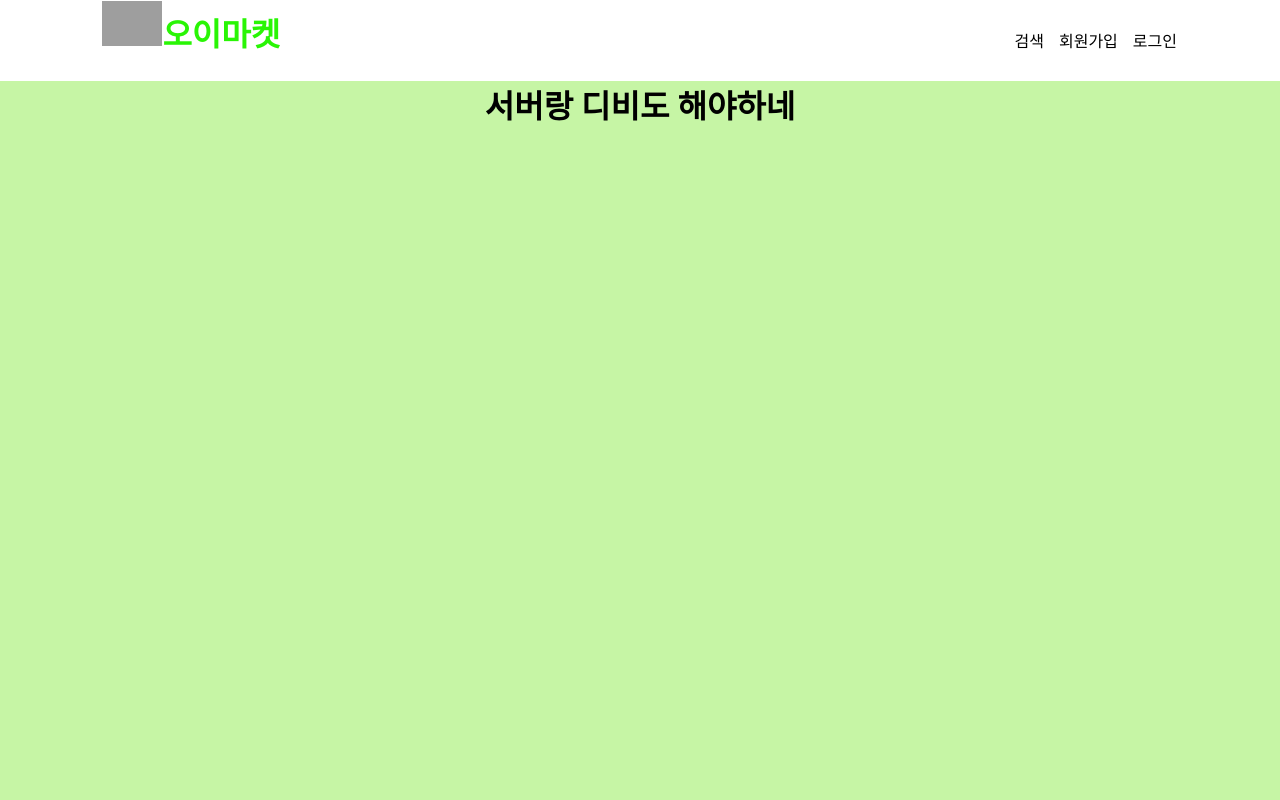
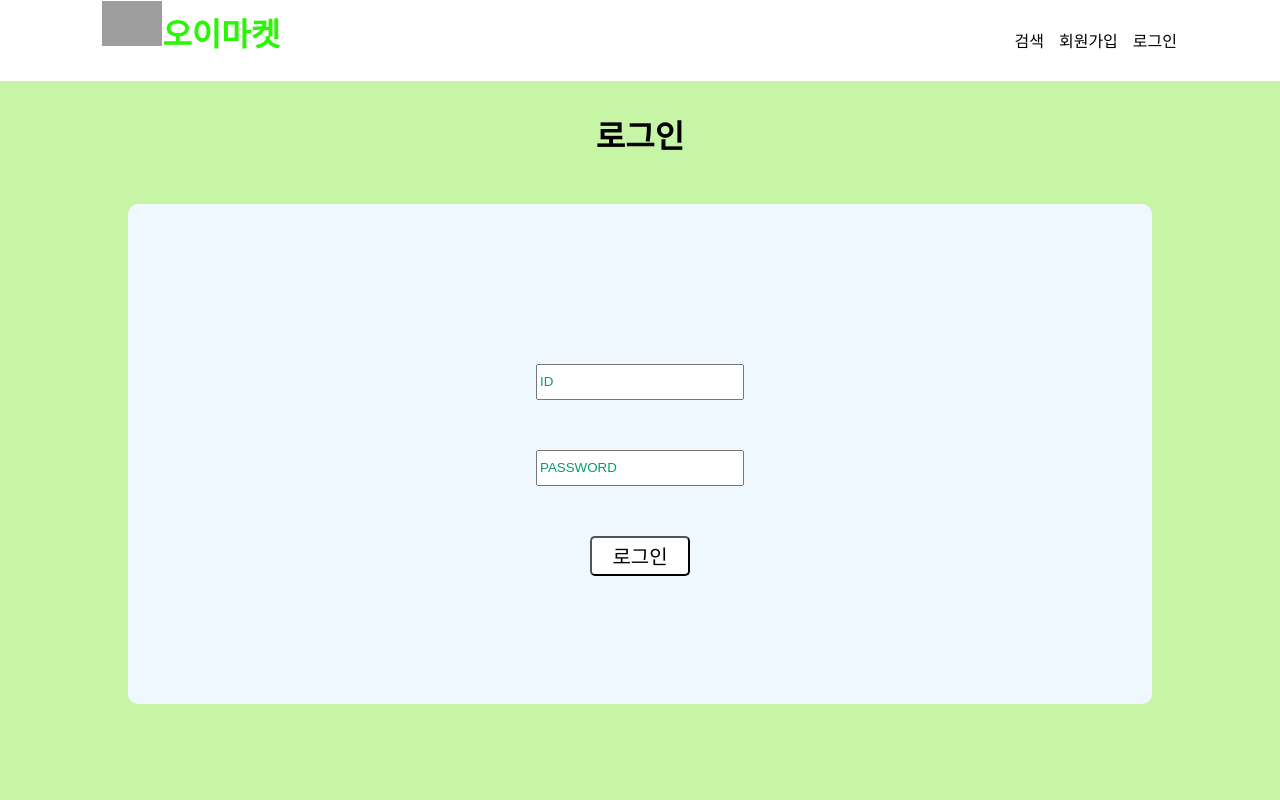
Before and after one commit to endyd9/OiMarket-client, a React (Create React App) app: page /login in a window 1280 px wide. Shown: the top 800 px of the page. Built offline with nearby package versions, Linux system fonts and the light colour scheme; grey boxes are pictures that could not be loaded.

Commit message:
진짜 로그인 폼

```diff
--- a/package.json
+++ b/package.json
@@ -16,6 +16,7 @@
     "react-dom": "^18.2.0",
     "react-router-dom": "^5.3.0",
     "react-scripts": "5.0.1",
+    "react-session-api": "^1.1.0",
     "web-vitals": "^2.1.4"
   },
   "scripts": {
--- a/src/Header.jsx
+++ b/src/Header.jsx
@@ -1,7 +1,48 @@
+import { useState } from "react";
 import { Link } from "react-router-dom";
 import styles from "./css/Header.module.css";
+import Session from "react-session-api";
 
 const Header = () => {
+  const [isLoggedIn, setIsLoggedIn] = useState(false);
+
+  const isUser = () => {
+    Session.get("loggedInUser") !== undefined
+      ? setIsLoggedIn(true)
+      : setIsLoggedIn(false);
+  };
+
+  const UserMenu = () => {
+    return (
+      <div>
+        <Link to={`/serch`}>
+          <li className={styles.menus}>검색</li>
+        </Link>
+        <Link to={`/join`}>
+          <li className={styles.menus}>회원가입</li>
+        </Link>
+        <Link to={`/login`}>
+          <li className={styles.menus}>로그인</li>
+        </Link>
+      </div>
+    );
+  };
+  const VisiterMenu = () => {
+    return (
+      <div>
+        <Link to={`/serch`}>
+          <li className={styles.menus}>검색</li>
+        </Link>
+        <Link to={`/mypage/:id`}>
+          <li className={styles.menus}>마이페이지</li>
+        </Link>
+        <Link to={`/logout/:id`}>
+          <li className={styles.menus}>로그아웃</li>
+        </Link>
+      </div>
+    );
+  };
+
   return (
     <div className={styles.Header}>
       <Link to={`/`} className={styles.title}>
@@ -14,19 +55,8 @@ const Header = () => {
           오이마켓
         </h1>
       </Link>
-
       <nav>
-        <ul>
-          <Link to={`/serch`}>
-            <li className={styles.menus}>검색</li>
-          </Link>
-          <Link to={`/join`}>
-            <li className={styles.menus}>회원가입</li>
-          </Link>
-          <Link to={`/login`}>
-            <li className={styles.menus}>로그인</li>
-          </Link>
-        </ul>
+        <ul>{isLoggedIn === false ? <UserMenu /> : <VisiterMenu />}</ul>
       </nav>
     </div>
   );
--- a/src/css/Join.module.css
+++ b/src/css/Join.module.css
@@ -16,8 +16,8 @@ option {
 .joinForm {
   position: relative;
   width: 80%;
-  height: 850px;
-  top: 50px;
+  height: 780px;
+  top: 55px;
   left: 10%;
   background-color: aliceblue;
   border-radius: 10px;
--- a/src/css/Login.module.css
+++ b/src/css/Login.module.css
@@ -3,6 +3,55 @@
   background-color: rgb(198, 245, 165);
   top: 60px;
   width: 100%;
-  height: 1000px;
+  height: 800px;
   text-align: center;
 }
+
+.title {
+  position: relative;
+  top: 30px;
+}
+
+.loginForm {
+  position: relative;
+  width: 80%;
+  height: 500px;
+  top: 55px;
+  left: 10%;
+  background-color: aliceblue;
+  border-radius: 10px;
+}
+
+.userInfo {
+  position: relative;
+  top: 50px;
+  text-align: center;
+}
+
+.userInfo > span {
+  position: relative;
+  top: 110px;
+}
+
+.userInfo > span > input {
+  width: 200px;
+  height: 30px;
+  text-align: start;
+}
+.userInfo > span > input::placeholder {
+  color: rgb(5, 158, 107);
+}
+
+.loginBtn {
+  position: relative;
+  top: 110px;
+  width: 100px;
+  height: 40px;
+  background-color: white;
+  border-radius: 5px;
+  font-size: 20px;
+  cursor: pointer;
+}
+.loginBtn:hover {
+  color: rgb(90, 202, 9);
+}
--- a/src/css/Search.module.css
+++ b/src/css/Search.module.css
@@ -27,7 +27,7 @@
 
 .searchItems {
   position: relative;
-  top: 50px;
+  top: 10px;
   left: 10%;
   width: 80%;
   height: 700px;
--- a/src/routes/Join.jsx
+++ b/src/routes/Join.jsx
@@ -7,8 +7,8 @@ const Join = () => {
   };
   return (
     <div className={styles.Join}>
+      <h1 className={styles.title}>회원가입</h1>
       <div className={styles.joinForm}>
-        <h1 className={styles.title}>회원가입</h1>
         <div className={styles.userInfo}>
           <span className={styles.name}>
             이름
--- a/src/routes/Login.jsx
+++ b/src/routes/Login.jsx
@@ -1,9 +1,45 @@
+import { Redirect } from "react-router-dom/cjs/react-router-dom.min";
+import Session from "react-session-api";
 import styles from "../css/Login.module.css";
 
 const Login = () => {
+  //api는 역순으로 크크루삥뽕
+  const onLoginClick = async () => {
+    const id = document.getElementById("id").value;
+    const pass = document.getElementById("pass").value;
+    const response = await fetch("http://localhost:4000/api/login", {
+      method: "post",
+    });
+    if (response.status === 200) {
+      console.log(response.status);
+      await response
+        .json()
+        .then((data) => Session.set("loogedInUser", data.id));
+      Redirect("/");
+    }
+  };
+
   return (
     <div className={styles.Login}>
-      <h1>서버랑 디비도 해야하네</h1>
+      <h1 className={styles.title}>로그인</h1>
+      <div className={styles.loginForm}>
+        <div className={styles.userInfo}>
+          <span>
+            <input type="text" name="id" id="id" placeholder="ID" />
+            <br />
+            <input
+              type="password"
+              name="pass"
+              id="pass"
+              placeholder="PASSWORD"
+            />
+            <br />
+          </span>
+          <button onClick={onLoginClick} className={styles.loginBtn}>
+            로그인
+          </button>
+        </div>
+      </div>
     </div>
   );
 };
```
Also changed, not shown: 1 other file (tests, documents, lock files or other folders).
